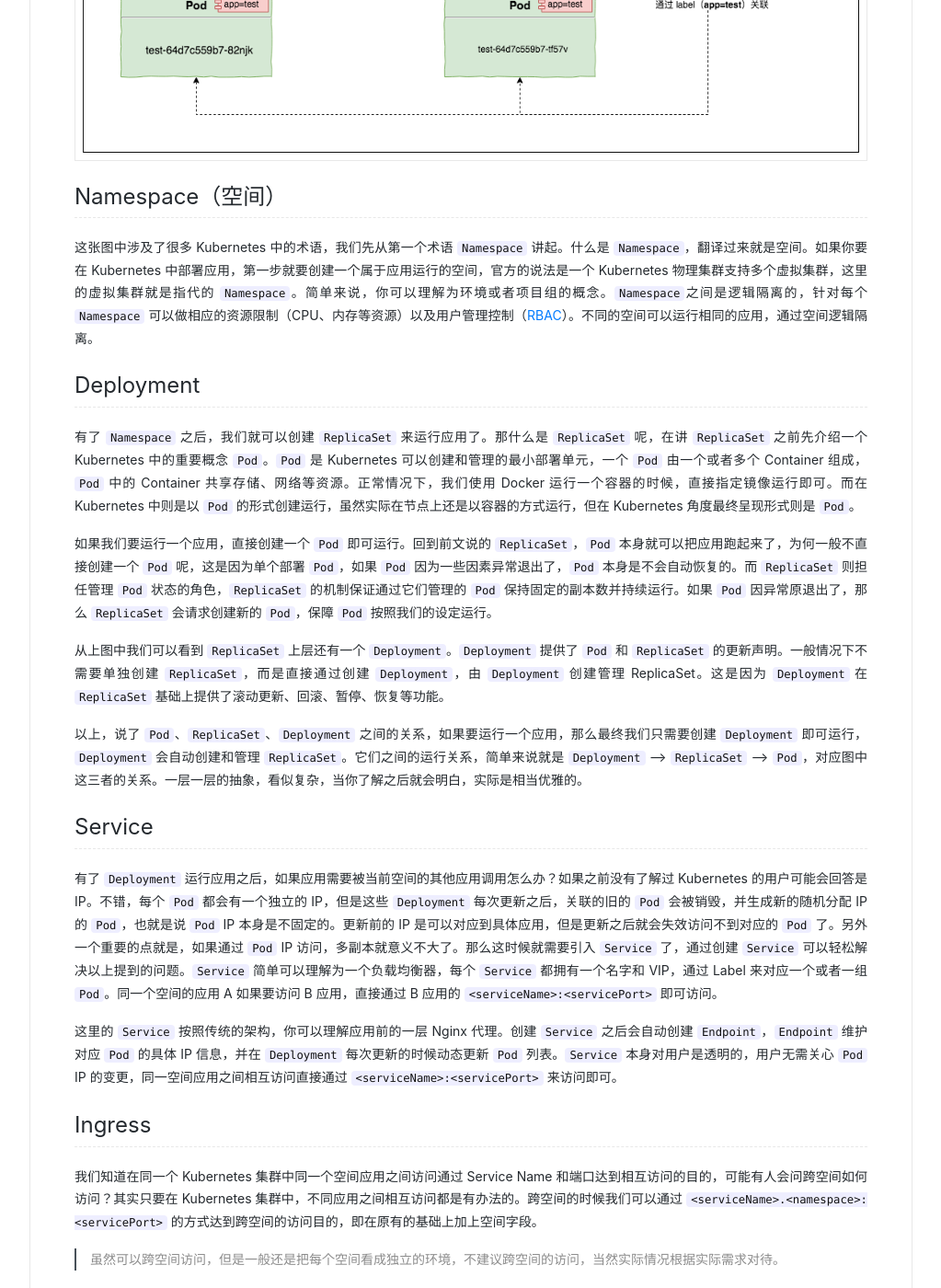
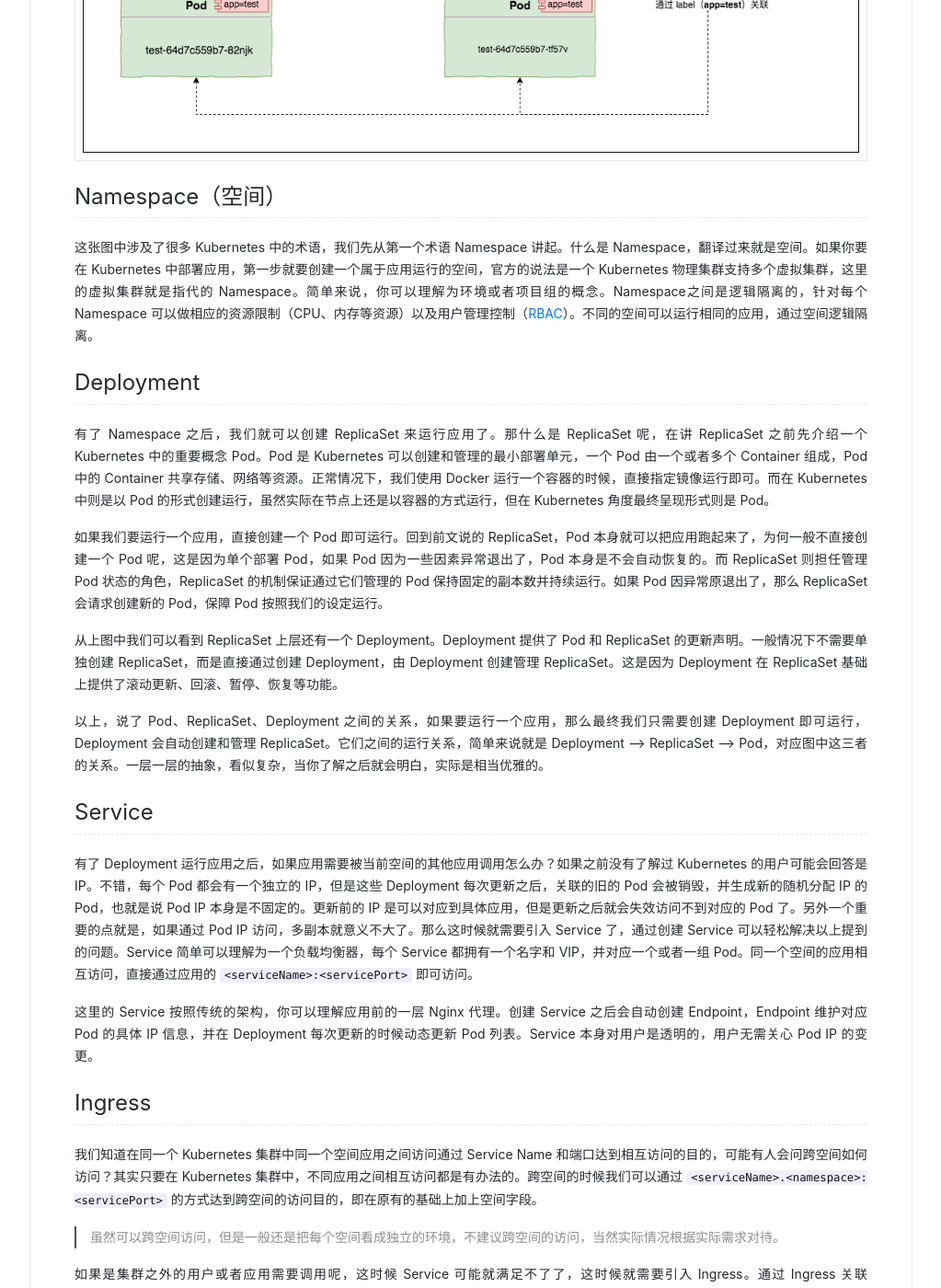
Before and after one commit to opskumu/opskumu.github.io, a Jekyll site: the page built from _posts/2019-06-04-kubernetes-app.md, in a window 1280 px wide and 1400 px high, scrolled down 837 px. Shown: the whole window at 92% size, without its empty margins (128-1151 px from the left). Built offline with Jekyll 4.4.1, drawn with Linux system fonts in a browser that asks for light colours; nearby versions of some CDN libraries; some of the changed text lies outside the part shown.

Commit message:
update post

```diff
--- a/_posts/2019-06-04-kubernetes-app.md
+++ b/_posts/2019-06-04-kubernetes-app.md
@@ -12,23 +12,23 @@ date: 2019-06-04 21:58 +0800
 
 ## Namespace（空间）
 
-这张图中涉及了很多 Kubernetes 中的术语，我们先从第一个术语 `Namespace` 讲起。什么是 `Namespace`，翻译过来就是空间。如果你要在 Kubernetes 中部署应用，第一步就要创建一个属于应用运行的空间，官方的说法是一个 Kubernetes 物理集群支持多个虚拟集群，这里的虚拟集群就是指代的 `Namespace`。简单来说，你可以理解为环境或者项目组的概念。`Namespace`之间是逻辑隔离的，针对每个 `Namespace` 可以做相应的资源限制（CPU、内存等资源）以及用户管理控制（[RBAC](https://kubernetes.io/docs/reference/access-authn-authz/rbac/)）。不同的空间可以运行相同的应用，通过空间逻辑隔离。
+这张图中涉及了很多 Kubernetes 中的术语，我们先从第一个术语 Namespace 讲起。什么是 Namespace，翻译过来就是空间。如果你要在 Kubernetes 中部署应用，第一步就要创建一个属于应用运行的空间，官方的说法是一个 Kubernetes 物理集群支持多个虚拟集群，这里的虚拟集群就是指代的 Namespace。简单来说，你可以理解为环境或者项目组的概念。Namespace之间是逻辑隔离的，针对每个 Namespace 可以做相应的资源限制（CPU、内存等资源）以及用户管理控制（[RBAC](https://kubernetes.io/docs/reference/access-authn-authz/rbac/)）。不同的空间可以运行相同的应用，通过空间逻辑隔离。
 
 ## Deployment
 
-有了 `Namespace` 之后，我们就可以创建 `ReplicaSet` 来运行应用了。那什么是 `ReplicaSet` 呢，在讲 `ReplicaSet` 之前先介绍一个 Kubernetes 中的重要概念 `Pod`。`Pod` 是 Kubernetes 可以创建和管理的最小部署单元，一个 `Pod` 由一个或者多个 Container 组成，`Pod` 中的 Container 共享存储、网络等资源。正常情况下，我们使用 Docker 运行一个容器的时候，直接指定镜像运行即可。而在 Kubernetes 中则是以 `Pod` 的形式创建运行，虽然实际在节点上还是以容器的方式运行，但在 Kubernetes 角度最终呈现形式则是 `Pod`。
+有了 Namespace 之后，我们就可以创建 ReplicaSet 来运行应用了。那什么是 ReplicaSet 呢，在讲 ReplicaSet 之前先介绍一个 Kubernetes 中的重要概念 Pod。Pod 是 Kubernetes 可以创建和管理的最小部署单元，一个 Pod 由一个或者多个 Container 组成，Pod 中的 Container 共享存储、网络等资源。正常情况下，我们使用 Docker 运行一个容器的时候，直接指定镜像运行即可。而在 Kubernetes 中则是以 Pod 的形式创建运行，虽然实际在节点上还是以容器的方式运行，但在 Kubernetes 角度最终呈现形式则是 Pod。
 
-如果我们要运行一个应用，直接创建一个 `Pod` 即可运行。回到前文说的 `ReplicaSet`，`Pod` 本身就可以把应用跑起来了，为何一般不直接创建一个 `Pod` 呢，这是因为单个部署 `Pod`，如果 `Pod` 因为一些因素异常退出了，`Pod` 本身是不会自动恢复的。而 `ReplicaSet` 则担任管理 `Pod` 状态的角色，`ReplicaSet` 的机制保证通过它们管理的 `Pod` 保持固定的副本数并持续运行。如果 `Pod` 因异常原退出了，那么 `ReplicaSet` 会请求创建新的 `Pod`，保障 `Pod` 按照我们的设定运行。
+如果我们要运行一个应用，直接创建一个 Pod 即可运行。回到前文说的 ReplicaSet，Pod 本身就可以把应用跑起来了，为何一般不直接创建一个 Pod 呢，这是因为单个部署 Pod，如果 Pod 因为一些因素异常退出了，Pod 本身是不会自动恢复的。而 ReplicaSet 则担任管理 Pod 状态的角色，ReplicaSet 的机制保证通过它们管理的 Pod 保持固定的副本数并持续运行。如果 Pod 因异常原退出了，那么 ReplicaSet 会请求创建新的 Pod，保障 Pod 按照我们的设定运行。
 
-从上图中我们可以看到 `ReplicaSet` 上层还有一个 `Deployment`。`Deployment` 提供了 `Pod` 和 `ReplicaSet` 的更新声明。一般情况下不需要单独创建 `ReplicaSet`，而是直接通过创建 `Deployment`，由 `Deployment` 创建管理 ReplicaSet。这是因为 `Deployment` 在 `ReplicaSet` 基础上提供了滚动更新、回滚、暂停、恢复等功能。
+从上图中我们可以看到 ReplicaSet 上层还有一个 Deployment。Deployment 提供了 Pod 和 ReplicaSet 的更新声明。一般情况下不需要单独创建 ReplicaSet，而是直接通过创建 Deployment，由 Deployment 创建管理 ReplicaSet。这是因为 Deployment 在 ReplicaSet 基础上提供了滚动更新、回滚、暂停、恢复等功能。
 
-以上，说了 `Pod`、`ReplicaSet`、`Deployment` 之间的关系，如果要运行一个应用，那么最终我们只需要创建 `Deployment` 即可运行，`Deployment` 会自动创建和管理 `ReplicaSet`。它们之间的运行关系，简单来说就是 `Deployment` --> `ReplicaSet` --> `Pod`，对应图中这三者的关系。一层一层的抽象，看似复杂，当你了解之后就会明白，实际是相当优雅的。
+以上，说了 Pod、ReplicaSet、Deployment 之间的关系，如果要运行一个应用，那么最终我们只需要创建 Deployment 即可运行，Deployment 会自动创建和管理 ReplicaSet。它们之间的运行关系，简单来说就是 Deployment --> ReplicaSet --> Pod，对应图中这三者的关系。一层一层的抽象，看似复杂，当你了解之后就会明白，实际是相当优雅的。
 
 ## Service
 
-有了 `Deployment` 运行应用之后，如果应用需要被当前空间的其他应用调用怎么办？如果之前没有了解过 Kubernetes 的用户可能会回答是 IP。不错，每个 `Pod` 都会有一个独立的 IP，但是这些 `Deployment` 每次更新之后，关联的旧的 `Pod` 会被销毁，并生成新的随机分配 IP 的 `Pod`，也就是说 `Pod` IP 本身是不固定的。更新前的 IP 是可以对应到具体应用，但是更新之后就会失效访问不到对应的 `Pod` 了。另外一个重要的点就是，如果通过 `Pod` IP 访问，多副本就意义不大了。那么这时候就需要引入 `Service` 了，通过创建 `Service` 可以轻松解决以上提到的问题。`Service` 简单可以理解为一个负载均衡器，每个 `Service` 都拥有一个名字和 VIP，通过 Label 来对应一个或者一组 `Pod`。同一个空间的应用 A 如果要访问 B 应用，直接通过 B 应用的 `<serviceName>:<servicePort>` 即可访问。
+有了 Deployment 运行应用之后，如果应用需要被当前空间的其他应用调用怎么办？如果之前没有了解过 Kubernetes 的用户可能会回答是 IP。不错，每个 Pod 都会有一个独立的 IP，但是这些 Deployment 每次更新之后，关联的旧的 Pod 会被销毁，并生成新的随机分配 IP 的 Pod，也就是说 Pod IP 本身是不固定的。更新前的 IP 是可以对应到具体应用，但是更新之后就会失效访问不到对应的 Pod 了。另外一个重要的点就是，如果通过 Pod IP 访问，多副本就意义不大了。那么这时候就需要引入 Service 了，通过创建 Service 可以轻松解决以上提到的问题。Service 简单可以理解为一个负载均衡器，每个 Service 都拥有一个名字和 VIP，并对应一个或者一组 Pod。同一个空间的应用相互访问，直接通过应用的 `<serviceName>:<servicePort>` 即可访问。
 
-这里的 `Service` 按照传统的架构，你可以理解应用前的一层 Nginx 代理。创建 `Service` 之后会自动创建 `Endpoint`，`Endpoint` 维护对应 `Pod` 的具体 IP 信息，并在 `Deployment` 每次更新的时候动态更新 `Pod` 列表。`Service` 本身对用户是透明的，用户无需关心 `Pod` IP 的变更，同一空间应用之间相互访问直接通过 `<serviceName>:<servicePort>` 来访问即可。
+这里的 Service 按照传统的架构，你可以理解应用前的一层 Nginx 代理。创建 Service 之后会自动创建 Endpoint，Endpoint 维护对应 Pod 的具体 IP 信息，并在 Deployment 每次更新的时候动态更新 Pod 列表。Service 本身对用户是透明的，用户无需关心 Pod IP 的变更。
 
 ## Ingress
 
@@ -36,12 +36,12 @@ date: 2019-06-04 21:58 +0800
 
 > 虽然可以跨空间访问，但是一般还是把每个空间看成独立的环境，不建议跨空间的访问，当然实际情况根据实际需求对待。
 
-如果是集群之外的用户或者应用需要调用呢，这时候 `Service` 可能就满足不了了，这时候就需要引入 `Ingress`。通过 `Ingress` 关联 `Service`，就可以把集群的服务暴露到外部访问的目的（实际还需要借助 ingress controller 才可以真正对外提供访问，受于篇幅，这里不作介绍）。
+如果是集群之外的用户或者应用需要调用呢，这时候 Service 可能就满足不了了，这时候就需要引入 Ingress。通过 Ingress 关联 Service，就可以把集群的服务暴露到外部访问的目的（实际还需要借助 ingress controller 才可以真正对外提供访问，受于篇幅，这里不作介绍）。
 
-> 当然不通过 `Ingress`，通过 `nodePort`、`hostNetwork` 的方式也可以做到集群内部服务的暴露，通俗的做法还是通过 `Ingress` 暴露服务，一方面是方便统一管理。另外，通过 ingress 还可以提供其他方式不具备的功能需求。
+> 当然不通过 Ingress，通过 `nodePort`、`hostNetwork` 的方式也可以做到集群内部服务的暴露，通俗的做法还是通过 Ingress 暴露服务，一方面是方便统一管理。另外，通过 ingress 还可以提供其他方式不具备的功能需求。
 
 ## 小结
 
-以上就是一个 HTTP 应用在 Kubernetes 中完整涉及到的知识点，回到之前那张图，针对一个应用我们真正需要创建的就是 `Deployment`、`Service`、`Ingress`。如果服务不对集群外的服务访问那么就只有 `Deployment` 和 `Service`，`ReplicaSet`、`Endpoint`、`Pod` 会自动创建，用户无需关心。其中，有一个重要的点，我们可以从图中看到，贯穿其中的一个重要的标记就是 `app=test` 这个 label，Kubernetes 中 `Deployment`、`Service` 等资源都通过 label 关联 `Pod` 标识。
+以上就是一个 HTTP 应用在 Kubernetes 中完整涉及到的知识点，回到之前那张图，针对一个应用我们真正需要创建的就是 Deployment、Service、Ingress。如果服务不对集群外的服务访问那么就只有 Deployment 和 Service，ReplicaSet、Endpoint、Pod 会自动创建，用户无需关心。其中，有一个重要的点，我们可以从图中看到，贯穿其中的一个重要的标记就是 `app=test` 这个 label，Kubernetes 中 Deployment、Service 等资源都通过 label 关联 Pod 标识。
 
 --EOF--
```
